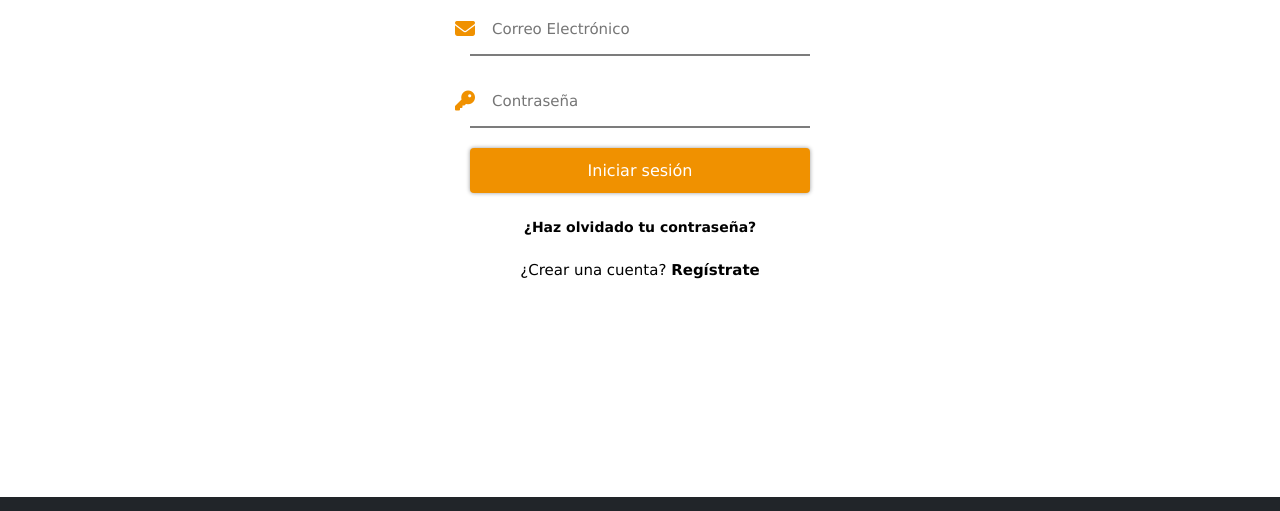
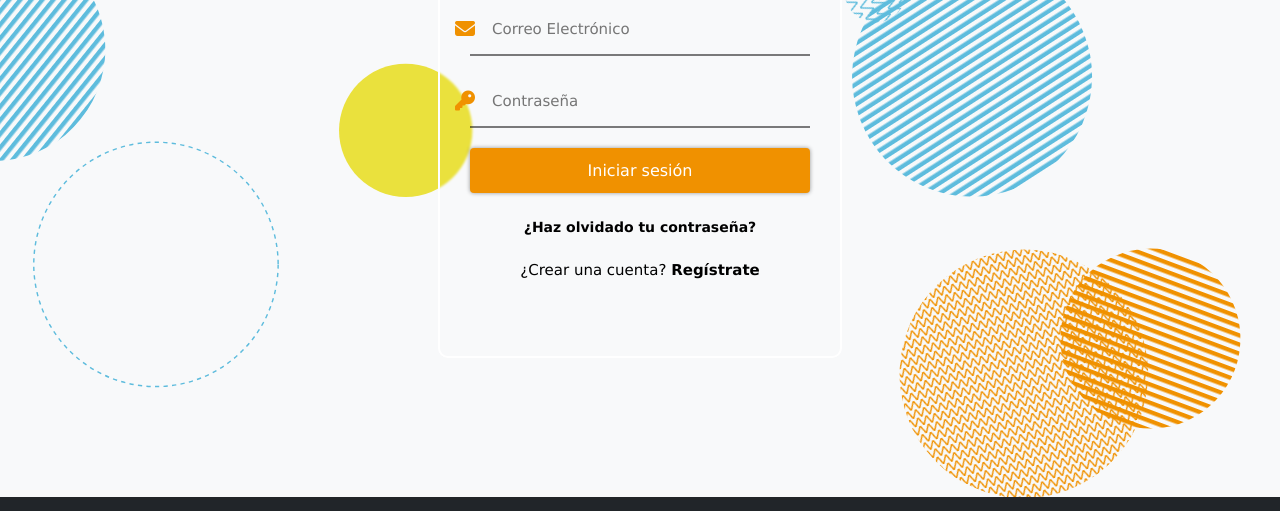
Before and after one commit to perazzajose/entrega-login, a plain HTML site: page index.html in a window 1280 px wide. Shown: the part 289-800 px from the top of the page. Drawn offline with Linux system fonts and the light colour scheme; the site is published under a folder, as on GitHub Pages, so addresses that start at the root find nothing.

Commit message:
Update estilos.css

```diff
--- a/styles/estilos.css
+++ b/styles/estilos.css
@@ -26,7 +26,7 @@
     scale: 1.1;
 }
 body {
-    background-image: url(/images/fondoarreglado.svg);
+    background-image: url(../images/fondoarreglado.svg);
     background-position: center;
     background-size: cover;
     min-height: 100vh;
```
